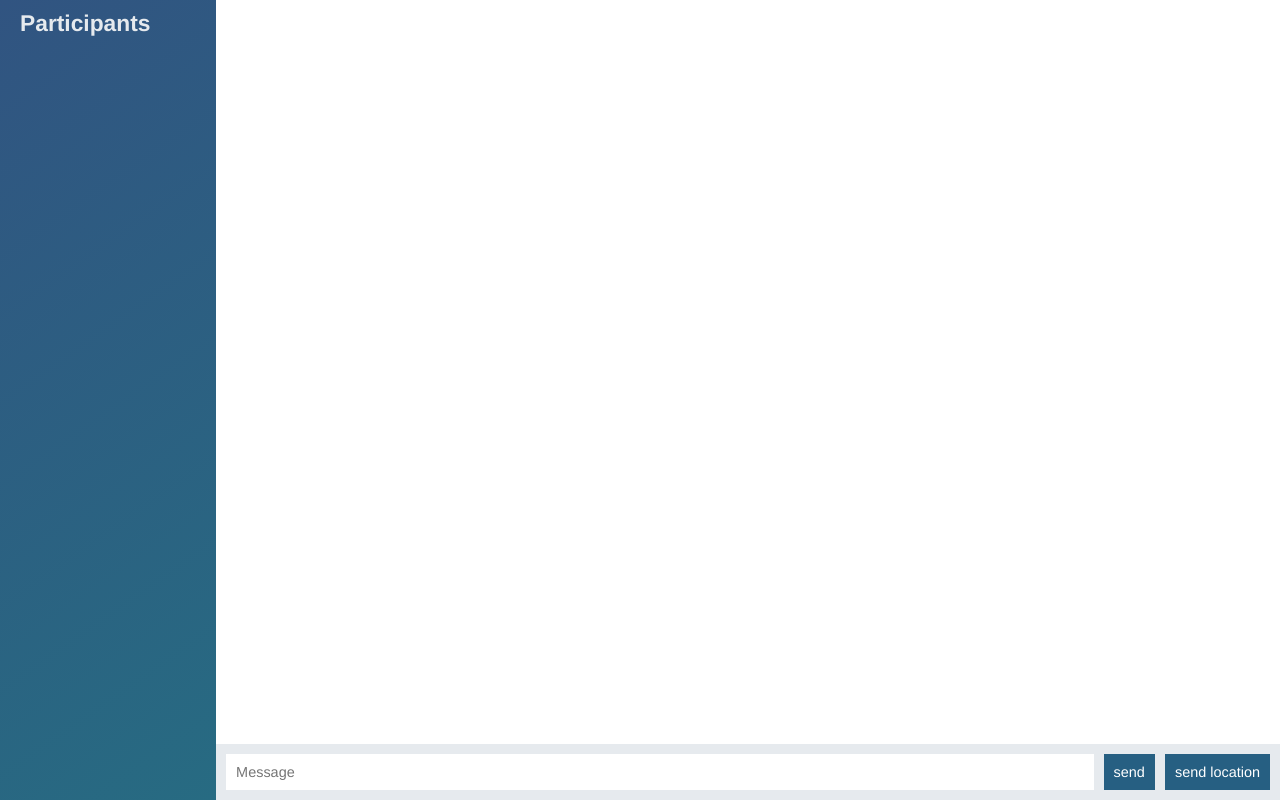
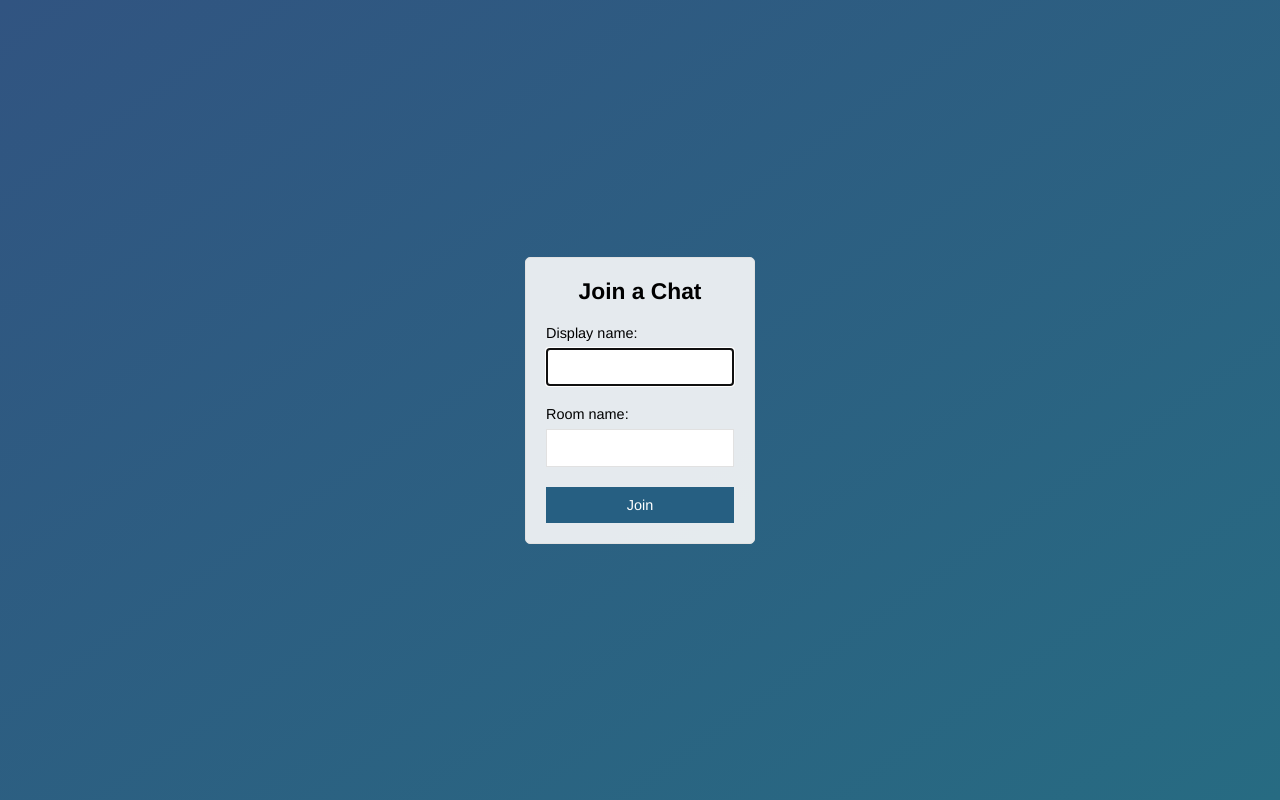
Before and after one commit to mthlongwane/node-chat-app, a website: page public/index.html in a window 1280 px wide. Drawn offline with nearby package versions, Linux system fonts and the light colour scheme; no server answers.

Commit message:
join room page

```diff
--- a/public/index.html
+++ b/public/index.html
@@ -1,62 +1,32 @@
-<!DOCTYPE <!DOCTYPE html>
+<!DOCTYPE html>
 <html>
+
 <head>
-    <meta charset="utf-8" />
+    <meta charset="utf-8">
+    <title>Join | ChatApp </title>
+    <meta name= "viewport" content= "width=device-width, inital-scale=1 user-scalable=no">
     <link rel = "stylesheet" href="/css/styles.css">
-    <title>Home</title>
+</head>
 
-</head>
-<body class = "chat">
-    <div class = "chat__sidebar">
-        <h3>Participants</h3>
-        <div id="users"></div>
+<body class = "centered-form">
+    <div class = "centered-form__form">
+        <form action="/chat.html">
+            <div class="form-field">
+                <h3>Join a Chat</h3>
+            </div>
+            <div class="form-field">
+                <label>Display name:</label>
+                <input type="text" name="name" autofocus/>
+            </div>
+            <div class="form-field">
+                    <label>Room name:</label>
+                    <input type="text" name="room" autofocus/>
+            </div>
+            <div class="form-field">
+                <button> Join</button>
+            </div>
+        </form>
     </div>
+</body>
 
-    <div class = "chat__main">
-        <ol id = "messages" class="chat__messages"> </ol> <!-- where messages will be added -->
-
-        <div class = "chat__footer">
-            <form id = "message-form">
-                    <input name ="message" type = "text" placeholder="Message" autocomplete autocomplete="off"  />
-                    <button>send</button>
-            </form>
-            <button id = "send-Location"> send location</button>
-        </div>
-    </div>
-
-    <script id="message-template" type="text/template">
-        <li class="message">
-            <div class = "message__title">
-                <h4>{{from}}</h4>
-                <span>{{createdAt}}</span>
-            </div>
-            <div class = "message__body">
-                <p>{{text}}</p>
-            </div>
-        </li>
-
-    </script>
-
-    <script id="location-message-template" type="text/template">
-        <li class="message">
-            <div class = "message__title">
-                <h4>{{from}}</h4>
-                <span>{{createdAt}}</span>
-            </div>
-            <div class = "message__body">
-                <a href={{url}} target="_blank">My current location</a>
-            </div>
-        </li>
-
-    </script>
-
-    <script src="/socket.io/socket.io.js"> </script>
-    <!--jQuery  -->
-    <script src = "js/lib/jquery-3.3.1.min.js"> </script>
-    <script src= "js/lib/moment.js"></script>
-    <script src="js/lib/mustache.js" ></script>
-    <!-- Required to initiate request from client to server to keep connection open-->
-    <script src = "/js/index.js">  </script>
-
-</body>
 </html>
```
Also changed, not shown: public/chat.html (added, +63 -0 lines), public/js/chat.js (renamed from public/js/index.js).
